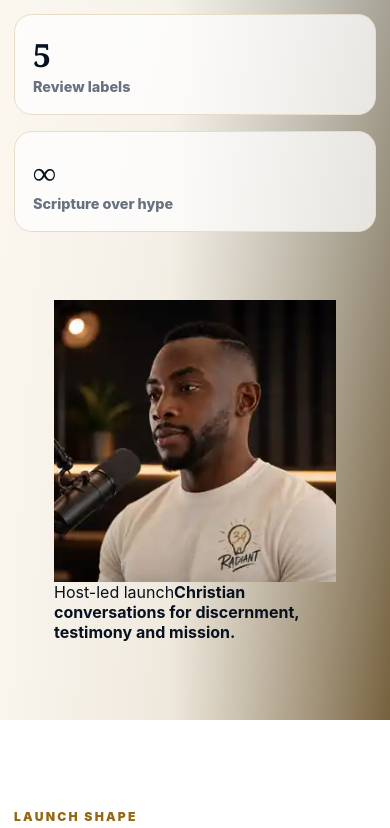
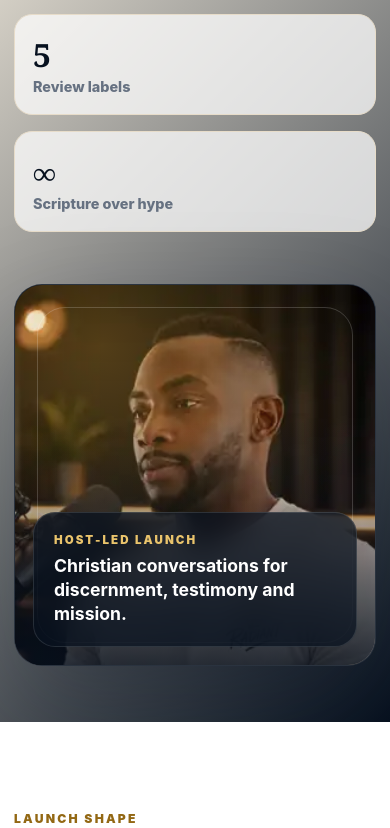
Before and after one commit to dakande85-bit/the-true-remnant-network, a Next.js app: page / in a window 390 px wide. Shown: the part 1190-2018 px from the top of the page. Built offline with nearby package versions, Linux system fonts and the light colour scheme.

Commit message:
Add podcast portrait and landing page styles

```diff
--- a/src/app/overrides.css
+++ b/src/app/overrides.css
@@ -11,3 +11,136 @@
   background: #f3ead6;
   color: var(--gold-dark);
 }
+
+.podcast-hero {
+  background:
+    radial-gradient(circle at 82% 8%, rgba(201,150,47,0.36), transparent 25rem),
+    radial-gradient(circle at 8% 2%, rgba(255,255,255,0.86), transparent 22rem),
+    linear-gradient(135deg, #fff8ea 0%, #f4eddf 42%, #07111f 100%);
+}
+
+.hero-visual-portrait { min-height: 540px; }
+
+.founder-portrait {
+  position: relative;
+  margin: 0;
+  min-height: 540px;
+  height: 100%;
+  border-radius: 36px;
+  overflow: hidden;
+  background: var(--ink);
+  box-shadow: 0 42px 110px rgba(7,17,31,0.28);
+  border: 1px solid rgba(255,255,255,0.14);
+}
+
+.founder-portrait img {
+  width: 100%;
+  height: 100%;
+  min-height: 540px;
+  object-fit: cover;
+  object-position: center;
+}
+
+.founder-portrait::before {
+  content: "";
+  position: absolute;
+  inset: 0;
+  background:
+    linear-gradient(180deg, transparent 35%, rgba(7,17,31,0.82) 100%),
+    radial-gradient(circle at 24% 16%, rgba(201,150,47,0.36), transparent 17rem);
+  pointer-events: none;
+}
+
+.founder-portrait::after {
+  content: "";
+  position: absolute;
+  inset: 22px;
+  border: 1px solid rgba(255,255,255,0.18);
+  border-radius: 28px;
+  pointer-events: none;
+}
+
+.founder-portrait figcaption {
+  position: absolute;
+  left: 28px;
+  right: 28px;
+  bottom: 28px;
+  z-index: 2;
+  display: grid;
+  gap: 7px;
+  padding: 20px;
+  border-radius: 22px;
+  background: rgba(7,17,31,0.72);
+  border: 1px solid rgba(255,255,255,0.12);
+  backdrop-filter: blur(14px);
+  color: #fff;
+}
+
+.founder-portrait figcaption span {
+  color: #eac46c;
+  text-transform: uppercase;
+  letter-spacing: 0.18em;
+  font-weight: 900;
+  font-size: 0.72rem;
+}
+
+.founder-portrait figcaption strong {
+  font-size: 1.1rem;
+  line-height: 1.35;
+}
+
+.page-portrait,
+.page-portrait .founder-portrait,
+.page-portrait .founder-portrait img {
+  min-height: 420px;
+}
+
+.number-card span {
+  display: inline-grid;
+  place-items: center;
+  width: 52px;
+  height: 52px;
+  border-radius: 50%;
+  background: var(--ink);
+  color: var(--gold);
+  font-weight: 950;
+  margin-bottom: 18px;
+}
+
+.topic-card { min-height: 240px; }
+.dark-feature-card h2 { margin-top: 14px; }
+.scripture-card { min-height: 100%; display: flex; flex-direction: column; justify-content: center; }
+
+.cta-panel {
+  border-radius: 34px;
+  padding: clamp(30px, 6vw, 64px);
+  background:
+    radial-gradient(circle at 88% 18%, rgba(201,150,47,0.35), transparent 18rem),
+    linear-gradient(135deg, #07111f, #111f33);
+  color: #fff;
+  border: 1px solid rgba(255,255,255,0.1);
+  box-shadow: 0 36px 90px rgba(7,17,31,0.18);
+}
+
+.cta-panel h2 { color: #fff; max-width: 900px; }
+.cta-panel p { color: rgba(255,255,255,0.72); max-width: 800px; }
+.cta-panel .btn:not(.btn-primary) { background: rgba(255,255,255,0.08); color: #fff; border-color: rgba(255,255,255,0.18); }
+
+@media (max-width: 1040px) {
+  .hero-visual-portrait,
+  .founder-portrait,
+  .founder-portrait img {
+    min-height: 420px;
+  }
+}
+
+@media (max-width: 760px) {
+  .hero-visual-portrait,
+  .founder-portrait,
+  .founder-portrait img {
+    min-height: 380px;
+  }
+
+  .founder-portrait { border-radius: 28px; }
+  .founder-portrait figcaption { left: 18px; right: 18px; bottom: 18px; }
+}
```
